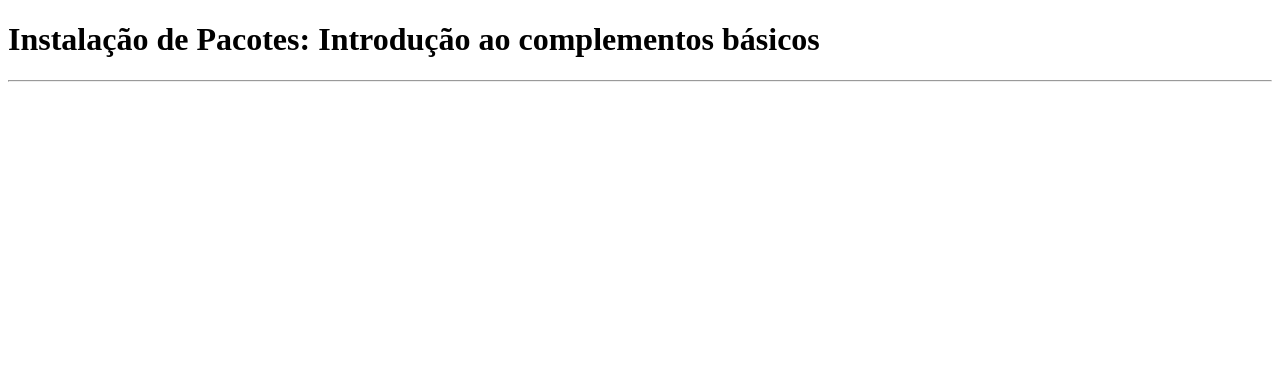
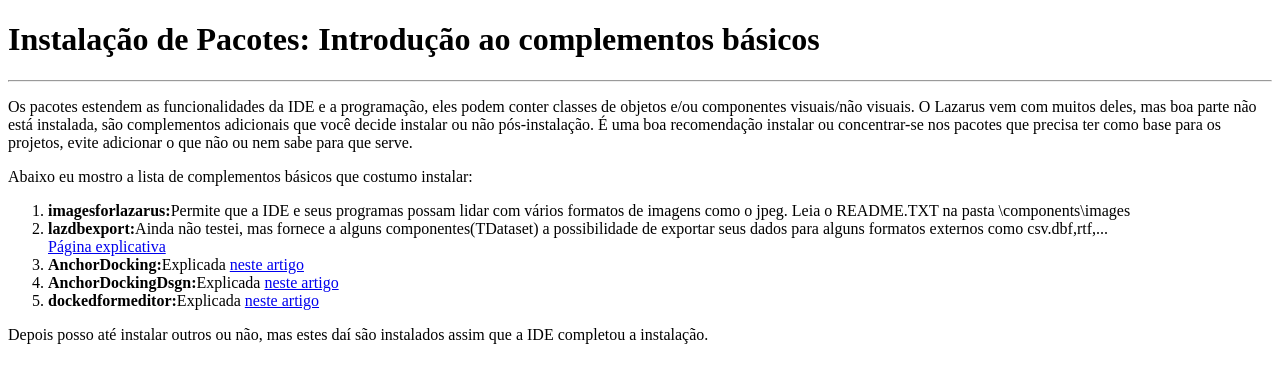
Before and after one commit to gladiston/hello_lazarus, a plain HTML site: page ide_addons_intro.html in a window 1280 px wide. Drawn offline with Linux system fonts and the light colour scheme.

Commit message:
Instalação de Pacotes: Introdução ao complementos básicos

```diff
--- a/ide_addons_intro.html
+++ b/ide_addons_intro.html
@@ -7,7 +7,21 @@
     <title>Instalação de Pacotes: Introdução ao complementos básicos</title>
 </head>
 <body>
-    <h1>Instalação de Pacotes: Introdução ao complementos básicos</h1>
-    <hr>
+    <h1>Instalação de Pacotes: Introdução ao complementos básicos</h1><hr>
+<p>Os pacotes estendem as funcionalidades da IDE e a programação, eles podem conter classes de objetos e/ou componentes
+visuais/não visuais. O Lazarus vem com muitos deles, mas boa parte não está instalada, são complementos adicionais que
+você decide instalar ou não pós-instalação. É uma boa recomendação instalar ou concentrar-se nos pacotes que precisa
+ter como base para os projetos, evite adicionar o que não ou nem sabe para que serve.</p>
+<p>Abaixo eu mostro a lista de complementos básicos que costumo instalar:</p>
+<ol>
+    <li><strong>imagesforlazarus:</strong>Permite que a IDE e seus programas possam lidar com vários formatos de imagens
+como o jpeg. Leia o README.TXT na pasta \components\images </li>
+<li><strong>lazdbexport:</strong>Ainda não testei, mas fornece a alguns componentes(TDataset) a possibilidade de exportar seus dados para alguns formatos externos como csv.dbf,rtf,...<br>
+    <a href="https://wiki.freepascal.org/lazdbexport">Página explicativa</a></li>
+    <li><strong>AnchorDocking:</strong>Explicada <a href="https://gladiston.github.io/hello_lazarus/ide_dock.html">neste artigo</a></li>
+    <li><strong>AnchorDockingDsgn:</strong>Explicada <a href="https://gladiston.github.io/hello_lazarus/ide_dock.html">neste artigo</a></li>
+    <li><strong>dockedformeditor:</strong>Explicada <a href="https://gladiston.github.io/hello_lazarus/ide_dock_formeditor.html">neste artigo</a></li>
+</ol>
+<p>Depois posso até instalar outros ou não, mas estes daí são instalados assim que a IDE completou a instalação.</p>
 </body>
 </html>
```
